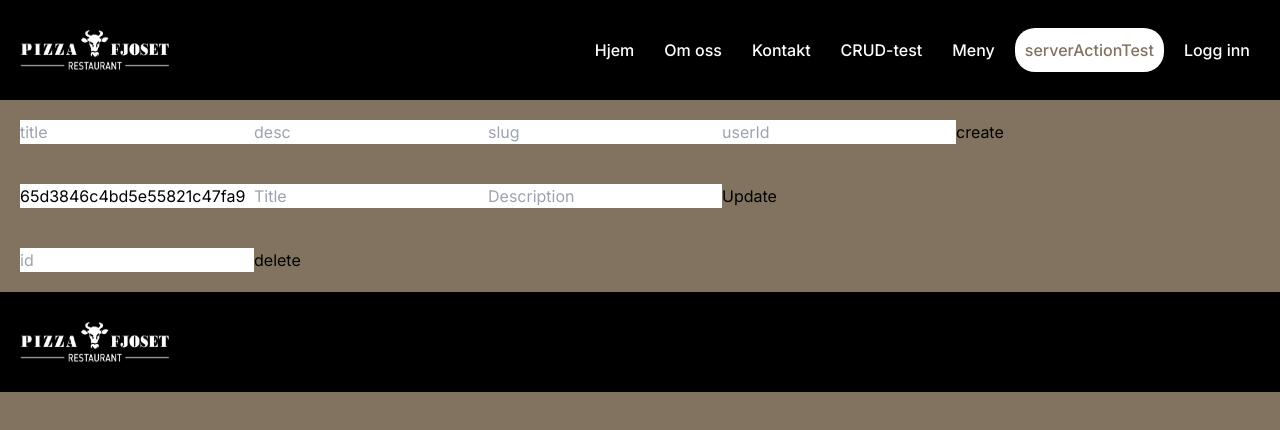
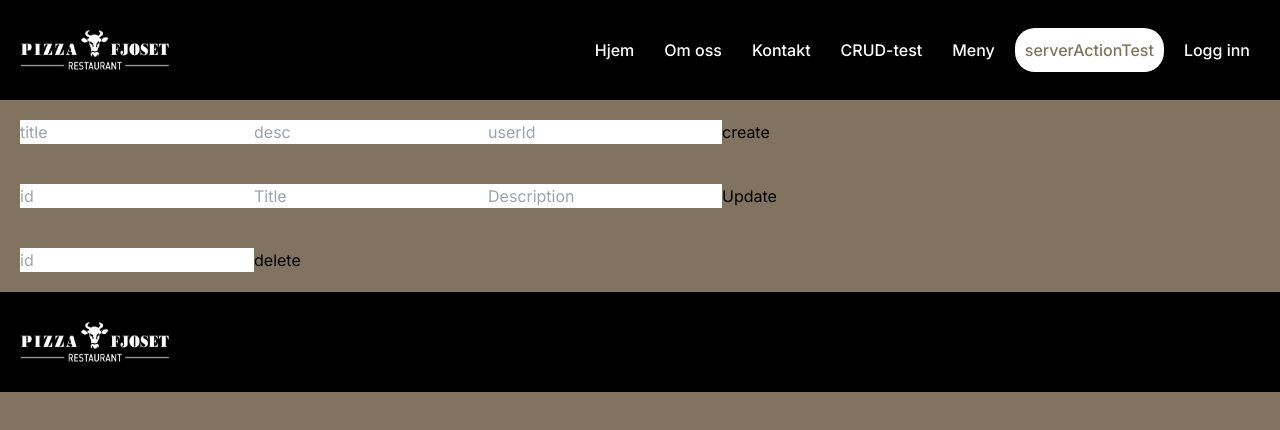
Before and after one commit to Moonsune/app2000-prosjekt, a Next.js app: page /serveractiontest in a window 1280 px wide. Shown: the top 430 px of the page. Built offline with nearby package versions, Linux system fonts and the light colour scheme; no server answers.

Commit message:
fully functioning crud, vercel still broken

```diff
--- a/src/app/lib/actions.js
+++ b/src/app/lib/actions.js
@@ -19,7 +19,7 @@ export const addPost = async (formData) => {
 
     const title = formData.get('title');
     const desc = formData.get('desc');
-    const slug = formData.get('slug');
+    const slug = title.toLowerCase().split(' ').join('-');
     const userId = formData.get('userId');
 
     try {
--- a/src/app/serveractiontest/page.jsx
+++ b/src/app/serveractiontest/page.jsx
@@ -8,14 +8,13 @@ const ServerActionTestPage = () => {
             <form action={addPost} style={{padding:20}}>
                 <input type='text' placeholder='title' name="title"/>
                 <input type='text' placeholder='desc' name='desc'/>
-                <input type='text' placeholder='slug' name='slug'/>
                 <input type='text' placeholder='userId' name="userId"/>
 
                 <button>create</button>
             </form>
 
             <div>
-                <UpdatePostComponent id="65d3846c4bd5e55821c47fa9"/>
+                <UpdatePostComponent />
             </div>
 
             <form action={deletePost} style={{padding:20}}>
--- a/src/components/updatePost/updatePost.jsx
+++ b/src/components/updatePost/updatePost.jsx
@@ -4,13 +4,14 @@ import React, { useState } from 'react';
 import { updatePost } from '@/app/lib/actions';
 
 const UpdatePostComponent = ({ id }) => {
+    const [currentId, setId] = useState('');
     const [currentTitle, setTitle] = useState('');
     const [currentDesc, setDesc] = useState('');
 
     const handleSubmit = async (e) => {
         e.preventDefault();
         try {
-            await updatePost(id, { title: currentTitle, desc: currentDesc });
+            await updatePost(currentId, { title: currentTitle, desc: currentDesc });
             console.log('Post updated')
         } catch (error) {
             console.error('Error updating post:', error);
@@ -19,7 +20,20 @@ const UpdatePostComponent = ({ id }) => {
 
     return (
         <form onSubmit={handleSubmit} style={{ padding: 20 }}>
-            <input type='text' name='id' value={id} />
+            {
+            // postID
+            // 65c7d68885bd9bb0a41c3d69
+            // 65d3846c4bd5e55821c47fa9
+
+            // userID
+            // 65c7d64985bd9bb0a41c3d67
+            }
+            <input
+                type='text'
+                placeholder='id'
+                name='id'
+                value={id}
+                onChange={(e) => setId(e.target.value)}/>
             <input
                 type='text'
                 placeholder='Title'
```
